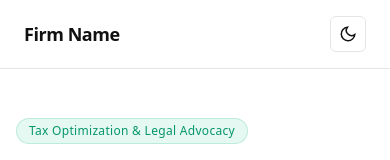
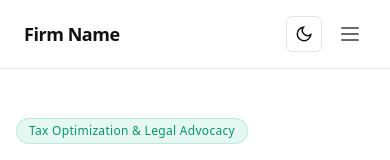
Before and after one commit to DEBOJEETDAS36/firmz, a Next.js app: page / in a window 390 px wide. Shown: the top 160 px of the page. Built offline with nearby package versions, Linux system fonts and the light colour scheme.

Commit message:
hamburger menu added

```diff
--- a/components/navbar.tsx
+++ b/components/navbar.tsx
@@ -1,3 +1,6 @@
+"use client";
+
+import { useState } from "react";
 import { ThemeToggle } from "@/components/theme-toggle";
 
 const NAV_LINKS = [
@@ -9,6 +12,12 @@ const NAV_LINKS = [
 ];
 
 export function Navbar() {
+  const [isOpen, setIsOpen] = useState(false);
+
+  const toggleMenu = () => {
+    setIsOpen(!isOpen);
+  };
+
   return (
     <header className="sticky top-0 z-50 border-b border-border bg-background/80 backdrop-blur">
       <nav className="mx-auto flex max-w-container items-center justify-between px-6 py-4">
@@ -16,6 +25,7 @@ export function Navbar() {
           Firm Name
         </a>
 
+        {/* --- DESKTOP NAVIGATION (Hidden on mobile, flex on desktop) --- */}
         <ul className="hidden items-center gap-8 text-sm text-muted md:flex">
           {NAV_LINKS.map((link) => (
             <li key={link.href}>
@@ -26,10 +36,48 @@ export function Navbar() {
           ))}
         </ul>
 
+        {/* --- RIGHT SIDE ACTIONS & HAMBURGER TOGGLE --- */}
         <div className="flex items-center gap-3">
           <ThemeToggle />
+
+          {/* Hamburger Button (Visible on mobile, hidden on desktop) */}
+          <button
+            onClick={toggleMenu}
+            className="block text-muted hover:text-foreground p-1 md:hidden"
+            aria-label="Toggle Navigation Menu"
+            aria-expanded={isOpen}
+          >
+            {isOpen ? (
+              // "X" Close Icon SVG
+              <svg className="h-6 width-6" fill="none" viewBox="0 0 24 24" stroke="currentColor" strokeWidth={2}>
+                <path strokeLinecap="round" strokeLinejoin="round" d="M6 18L18 6M6 6l12 12" />
+              </svg>
+            ) : (
+              // Hamburger Menu Bars SVG
+              <svg className="h-6 width-6" fill="none" viewBox="0 0 24 24" stroke="currentColor" strokeWidth={2}>
+                <path strokeLinecap="round" strokeLinejoin="round" d="M4 6h16M4 12h16M4 18h16" />
+              </svg>
+            )}
+          </button>
         </div>
       </nav>
+
+      {/* --- MOBILE NAVIGATION DROPDOWN (Visible only on mobile when isOpen is true) --- */}
+      {isOpen && (
+        <ul className="border-t border-border bg-background/95 px-6 py-4 flex flex-col gap-4 text-sm text-muted md:hidden animate-in fade-in slide-in-from-top-1 duration-200">
+          {NAV_LINKS.map((link) => (
+            <li key={link.href}>
+              <a
+                href={link.href}
+                onClick={() => setIsOpen(false)} // Closes menu when user clicks a link
+                className="block py-1 transition-colors hover:text-foreground"
+              >
+                {link.label}
+              </a>
+            </li>
+          ))}
+        </ul>
+      )}
     </header>
   );
 }
```
